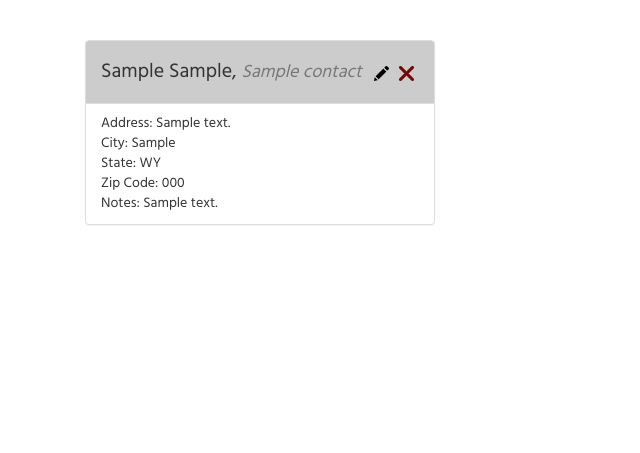
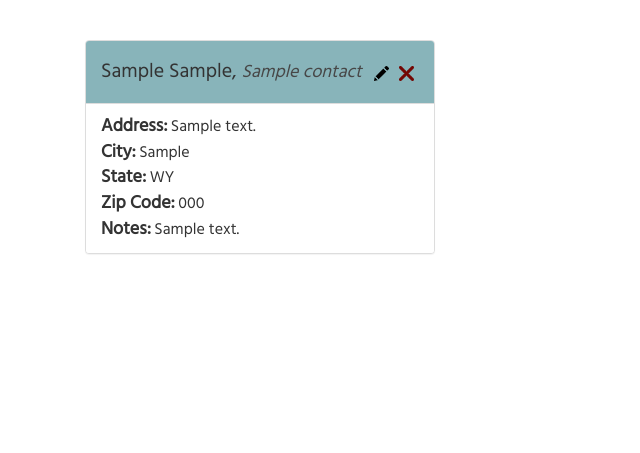
Before and after one commit to alexisbarnes/contact-manager, a PHP site: page / in a window 1280 px wide. Shown: the part 52-505 px from the top of the page, without its empty margins (0-640 px from the left). Run offline with PHP 8.4, Linux system fonts and the light colour scheme; tables that the repository leaves empty or names only in its code hold one stand-in row (values such as "Sample post"); some libraries are stand-ins or nearby versions.

Commit message:
Updated panel styling and delete button.

```diff
--- a/css/style.css
+++ b/css/style.css
@@ -78,6 +78,7 @@ a:hover {
 .text-muted {
   font-size: 18px !important;
   font-style: italic;
+  color: #474747;
 }
 .total-contacts {
   text-align: right;
@@ -103,12 +104,23 @@ a:hover {
   border-color: #EAB6B6;
 }
 
+
+
 /*--PANEL STYLES--*/
 .panel-default>.panel-heading {
-  background-color: #ccc;
+  background-color: #88B4BA;
 }
 .icons {
   float: right;
+}
+
+.panel-txt {
+  font-size: 18px;
+  font-weight: bold;
+}
+
+.contact-info {
+  font-size: 16px;
 }
 
 /*--FORM--*/
@@ -143,6 +155,11 @@ textarea.form-control {
 
 .btn {
   font-size: 20px;
+}
+
+.btn-danger {
+  background-color: #730603;
+  border-color: #730603;
 }
 
 /*--FLOATING + ON MOBILE--*/
@@ -224,7 +241,7 @@ textarea.form-control {
   height: 200px;
   width: 200px;
   border: 2px solid #000;
-  background-color: #50797f;
+  background-color: #88B4BA;
   border-radius: 50%;
 }
 
--- a/index.php
+++ b/index.php
@@ -27,7 +27,7 @@
 <?php endif; ?>
 
 <?php foreach($contacts as $contact) : ?>
-<div class="col-xs-12 col-sm-4 col-md-4 col-lg-4 col-xl-4">
+<div class="col-xs-12 col-sm-12 col-md-4 col-lg-4 col-xl-4">
 <div class="panel panel-default">
   <!-- Default panel contents -->
   <div class="panel-heading">
@@ -47,11 +47,33 @@
   <!-- List group -->
   <ul class="list-group">
     <li class="list-group-item">
-      <span>Address: <?= $contact['address']; ?></span><br>
-      <span>City: <?= $contact['city']; ?></span><br>
-      <span>State: <?= $contact['state']; ?></span><br>
-      <span>Zip Code: <?= $contact['zip']; ?></span><br>
-      <span>Notes: <?= $contact['notes']; ?></span>
+
+        <span>
+          <span class="panel-txt">Address:</span>
+          <span class="contact-info"><?= $contact['address']; ?></span>
+        </span><br>
+
+        <span>
+          <span class="panel-txt">City:</span>
+          <span class="contact-info"><?= $contact['city']; ?></span>
+        </span><br>
+
+
+        <span>
+          <span class="panel-txt">State:</span>
+          <span class="contact-info"><?= $contact['state']; ?></span>
+        </span><br>
+
+        <span>
+          <span class="panel-txt">Zip Code:</span>
+          <span class="contact-info"><?= $contact['zip']; ?></span>
+        </span><br>
+
+        <span>
+          <span class="panel-txt">Notes:</span>
+          <span class="contact-info"><?= $contact['notes']; ?></span>
+        </span>
+
 
     </li>
   </ul>
```
